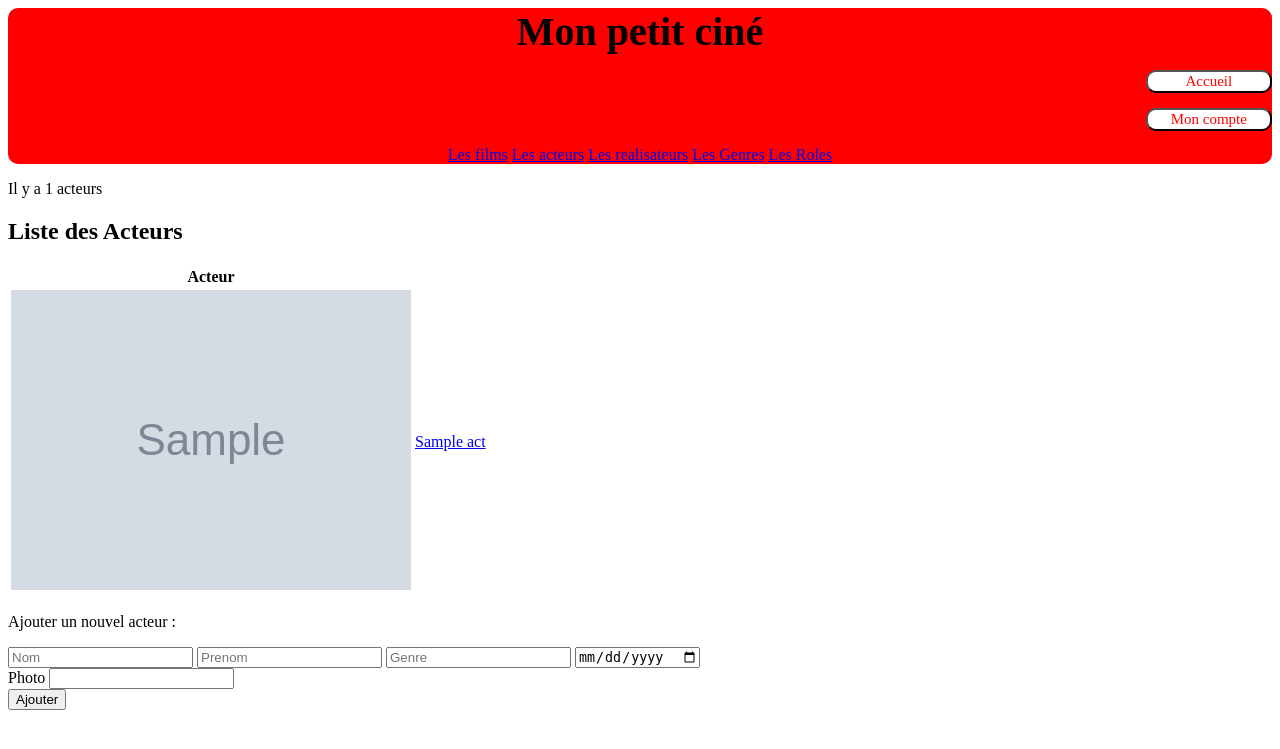
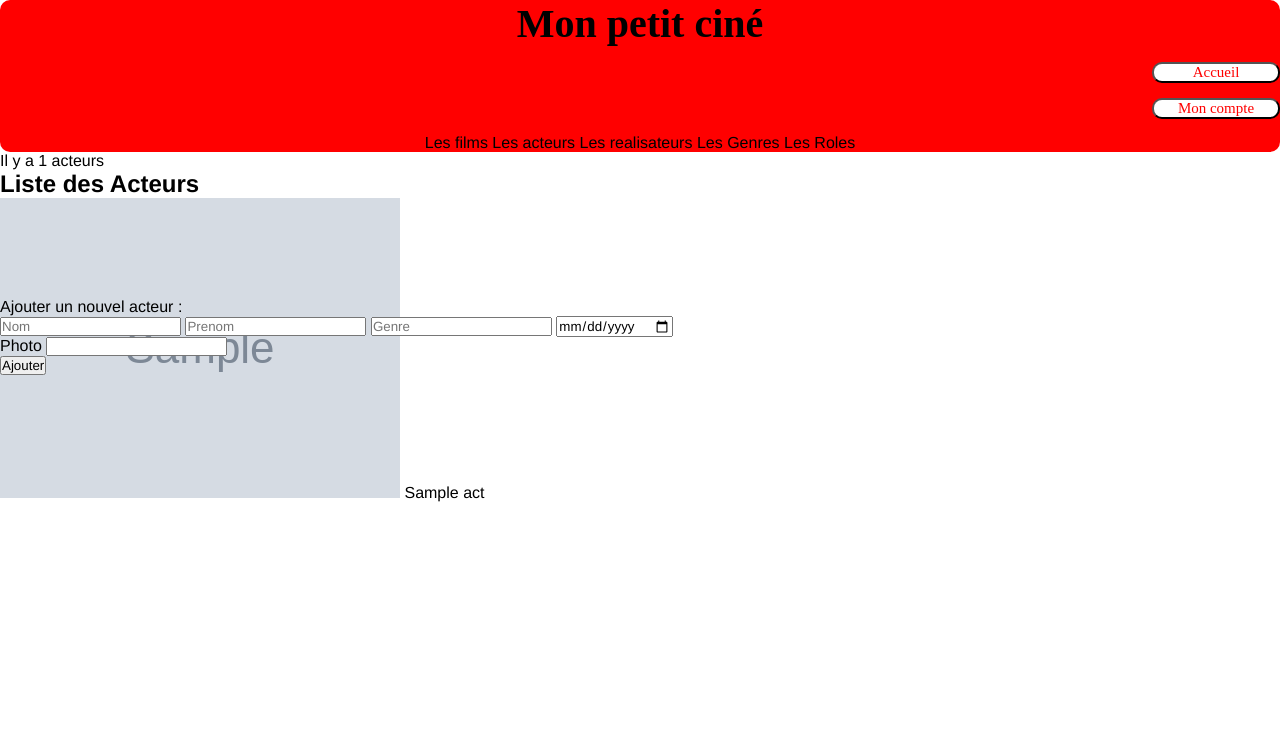
Before and after one commit to Faustine67/Mon-petit-cin-, a PHP site: template view/listeActeurs.php in a window 1280 px wide. Shown: the top 749 px of the page. Run offline with PHP 8.4, Linux system fonts and the light colour scheme; the template is opened without the code that fills it: most values are stand-ins (such as "Sample title", 1, 10 or a date in 2020); grey boxes marked "Sample" are stand-in pictures; some libraries are stand-ins or nearby versions; some web fonts are replaced.

Commit message:
add css to list acteur

```diff
--- a/style.css
+++ b/style.css
@@ -1,4 +1,12 @@
 @import url(https://fonts.googleapis.com/css2?family=Aldrich&display=swap);
+*{
+    margin:0;
+    padding:0;
+    color: black;
+    font-family: 'Franklin Gothic Medium', 'Arial Narrow', Arial, sans-serif;
+    text-decoration: none;
+    list-style: non;
+}
 header{
     height:50px;
     width:100px;
@@ -62,8 +70,15 @@ nav{
 .horizontal-list a{
     display: block;
 }
+.liste{
+    display: flex;
+    flex-wrap: nowrap;
+    justify-content: space-evenly;
+    align-items: stretch;
 
+}
 .acteur{
-    display: flex;
-    flex-direction: row;
-    flex-wrap: wrap;}
+    flex-grow: 1;
+    width: 33%;
+    height: 100px;
+}
--- a/view/detailActeur.php
+++ b/view/detailActeur.php
@@ -2,12 +2,11 @@
 ob_start();
 $acteur = $requete->fetch();
 ?>
-<div class=acteur>
+
 <h1><?= $acteur["acteurPrenom"] ?> <?= $acteur["acteurNom"] ?></h1>
 <img src="<?= $acteur["photo"] ?>" alt="photo">
 <p>Genre:<?= $acteur["sexe"] ?></p>
 <p>Date de naissance: <?= $acteur["date_naissance"] ?></p>
-</div>
 
 <h2> Filmographie </h2>
 <table>
--- a/view/listeActeurs.php
+++ b/view/listeActeurs.php
@@ -4,23 +4,16 @@
             ?> acteurs </p>
 
 <h2>Liste des Acteurs</h2>
-<table>
-    <thread>
-        <tr>
-            <th>Acteur</th>
-        </tr>
-    </thread>
-    <tbody>
+    <div class="liste">
         <?php
         foreach ($requete->fetchAll() as $acteur) {
         ?>
-            <tr>
-                <td><img src="<?= $acteur["photo"] ?>">
-                <td><a href="index.php?action=detailActeur&id=<?= $acteur["id_acteur"] ?>"><?= $acteur["act"] ?></a></td>
-            </tr>
+        <div class="acteur">
+                <img src="<?= $acteur["photo"] ?>">
+                <a href="index.php?action=detailActeur&id=<?= $acteur["id_acteur"] ?>"><?= $acteur["act"] ?></a>
+        </div>
         <?php } ?>
-    </tbody>
-</table>
+    </div>
 <p>Ajouter un nouvel acteur : </p>
 
 <form action=index.php?action=addActeur method="post">
```
